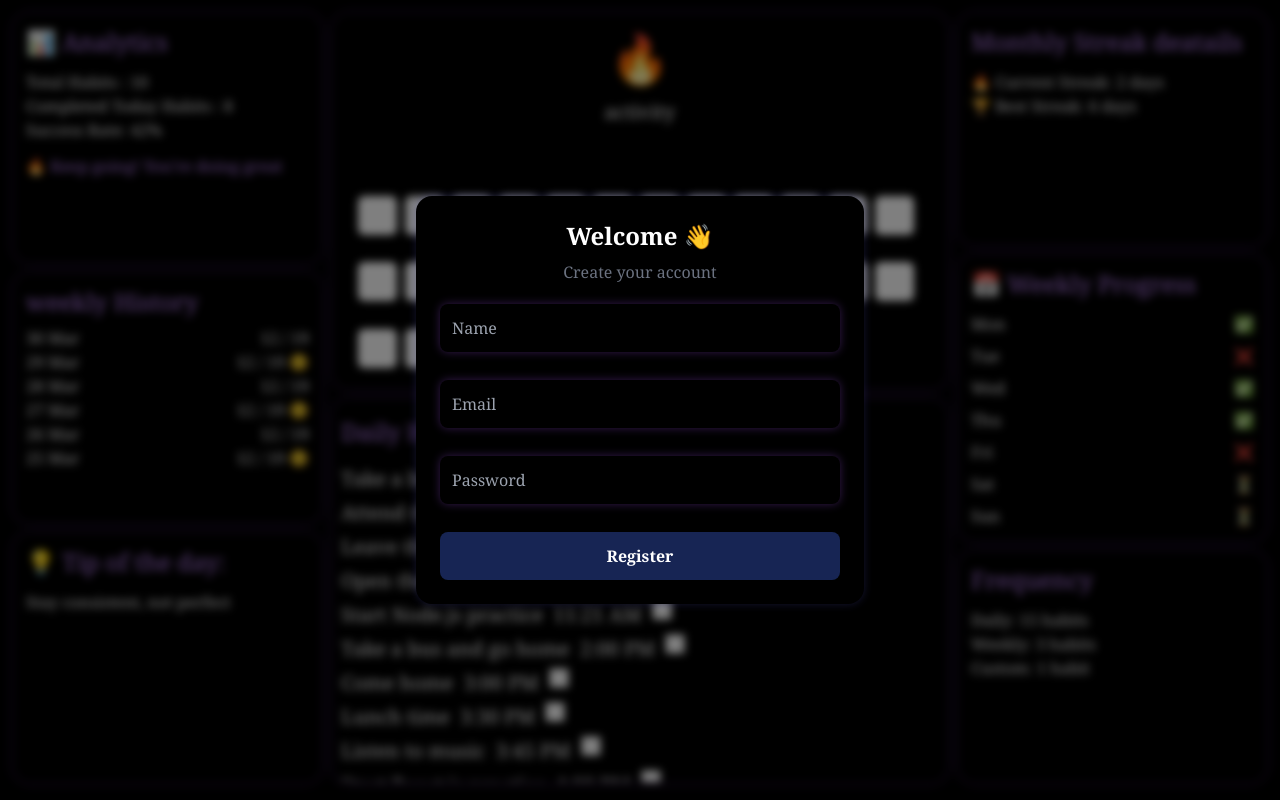
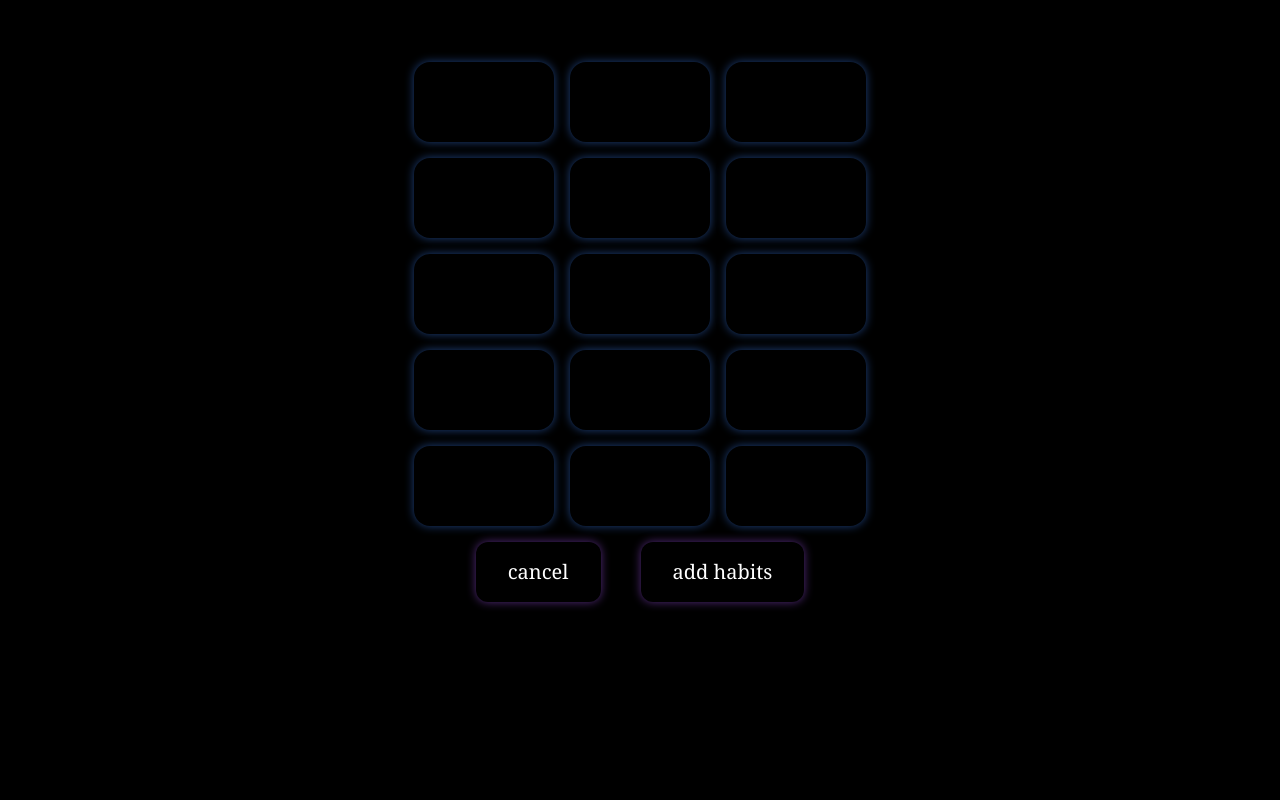
Before and after one commit to Aryanraval2030/habit-tracker, a React (Vite) app in the folder front_end/: page / in a window 1280 px wide. Built offline with nearby package versions, Linux system fonts and the light colour scheme.

Commit message:
ui updated

```diff
--- a/front_end/src/App.jsx
+++ b/front_end/src/App.jsx
@@ -2,13 +2,15 @@ import { useState } from "react";
 import "./App.css";
 import UserRegister from "./UserRegister";
 import Hero from "./pages/Hero";
+import AddHabits from "./pages/AddHabits";
 
 function App() {
   const [showPopup, setShowPopup] = useState(true);
   return (
-    <div className="font-serif">
-      <UserRegister show={showPopup} setShow={setShowPopup} />
-      <Hero/>
+    <div className="font-serif bg-black">
+      {/* <UserRegister show={showPopup} setShow={setShowPopup} /> */}
+      {/* <Hero/> */}
+      <AddHabits/>
     </div>
   );
 }
--- a/front_end/src/UserRegister.jsx
+++ b/front_end/src/UserRegister.jsx
@@ -2,8 +2,8 @@ function UserRegister({ show, setShow }) {
   if (!show) return null;
   return (
     <div className="fixed inset-0 flex items-center justify-center bg-black/50 backdrop-blur-sm">
-      <div className="shadow-[0_0_8px_rgba(99,102,241,0.2)] bg-black  w-full max-w-md p-6 rounded-2xl">
-        <h2 className="text-2xl text-white font-bold text-center mb-2">
+      <div className="shadow-[0_0_8px_rgba(255,255,255,0.6)] bg-[rgba(255,255,255,0.6)]  w-full max-w-md p-6 rounded-2xl">
+        <h2 className="text-2xl text-black font-bold text-center mb-2">
           Welcome 👋
         </h2>
 
--- /dev/null
+++ b/front_end/src/pages/AddHabits.jsx
@@ -0,0 +1,49 @@
+import React from "react";
+
+function AddHabits() {
+  const habits = [];
+  for (let i = 1; i <= 15; i++) {
+    habits.push({ d: i });
+  }
+  return (
+    <div className="flex justify-center pt-9 bg-black h-screen text-white">
+      <div className="h-[70vh] gap-4 grid grid-cols-3 w-fit pt-[2%] pb-[2%] pl-[2%] pr-[2%]">
+        {/* <div className="shadow-[0_0_10px_rgba(59,130,246,0.5)] h-[80px] w-[140px] rounded-2xl"></div>
+        <div className="shadow-[0_0_10px_rgba(59,130,246,0.5)] h-[80px] w-[140px] rounded-2xl"></div>
+        <div className="shadow-[0_0_10px_rgba(59,130,246,0.5)] h-[80px] w-[140px] rounded-2xl"></div>
+        <div className="shadow-[0_0_10px_rgba(59,130,246,0.5)] h-[80px] w-[140px] rounded-2xl"></div>
+        <div className="shadow-[0_0_10px_rgba(59,130,246,0.5)] h-[80px] w-[140px] rounded-2xl"></div>
+        <div className="shadow-[0_0_10px_rgba(59,130,246,0.5)] h-[80px] w-[140px] rounded-2xl"></div>
+        <div className="shadow-[0_0_10px_rgba(59,130,246,0.5)] h-[80px] w-[140px] rounded-2xl"></div>
+        <div className="shadow-[0_0_10px_rgba(59,130,246,0.5)] h-[80px] w-[140px] rounded-2xl"></div>
+        <div className="shadow-[0_0_10px_rgba(59,130,246,0.5)] h-[80px] w-[140px] rounded-2xl"></div>
+        <div className="shadow-[0_0_10px_rgba(59,130,246,0.5)] h-[80px] w-[140px] rounded-2xl"></div>
+        <div className="shadow-[0_0_10px_rgba(59,130,246,0.5)] h-[80px] w-[140px] rounded-2xl"></div>
+        <div className="shadow-[0_0_10px_rgba(59,130,246,0.5)] h-[80px] w-[140px] rounded-2xl"></div>
+        <div className="shadow-[0_0_10px_rgba(59,130,246,0.5)] h-[80px] w-[140px] rounded-2xl"></div>
+        <div className="shadow-[0_0_10px_rgba(59,130,246,0.5)] h-[80px] w-[140px] rounded-2xl"></div>
+        <div className="shadow-[0_0_10px_rgba(59,130,246,0.5)] h-[80px] w-[140px] rounded-2xl"></div>
+        <div className="shadow-[0_0_10px_rgba(59,130,246,0.5)] h-[80px] w-[140px] rounded-2xl"></div>
+        <div className="shadow-[0_0_10px_rgba(59,130,246,0.5)] h-[80px] w-[140px] rounded-2xl"></div>
+        <div className="shadow-[0_0_10px_rgba(59,130,246,0.5)] h-[80px] w-[140px] rounded-2xl"></div> */}
+        {habits.map((habit) => (
+          <div
+            key={habit.id}
+            className="shadow-[0_0_10px_rgba(59,130,246,0.5)] h-[80px] w-[140px] rounded-2xl"
+          ></div>
+        ))}
+        <div className="col-span-3 flex gap-10 justify-center">
+          <button className="text-xl shadow-[0_0_10px_rgba(168,85,247,0.5)] px-8 py-4 rounded-xl">
+            cancel
+          </button>
+          <button className="text-xl shadow-[0_0_10px_rgba(168,85,247,0.5)] px-8 py-4 rounded-xl">
+            add habits
+          </button>
+        </div>
+        {/* <div className="col-span-3 flex justify-center"></div> */}
+      </div>
+    </div>
+  );
+}
+
+export default AddHabits;
```
